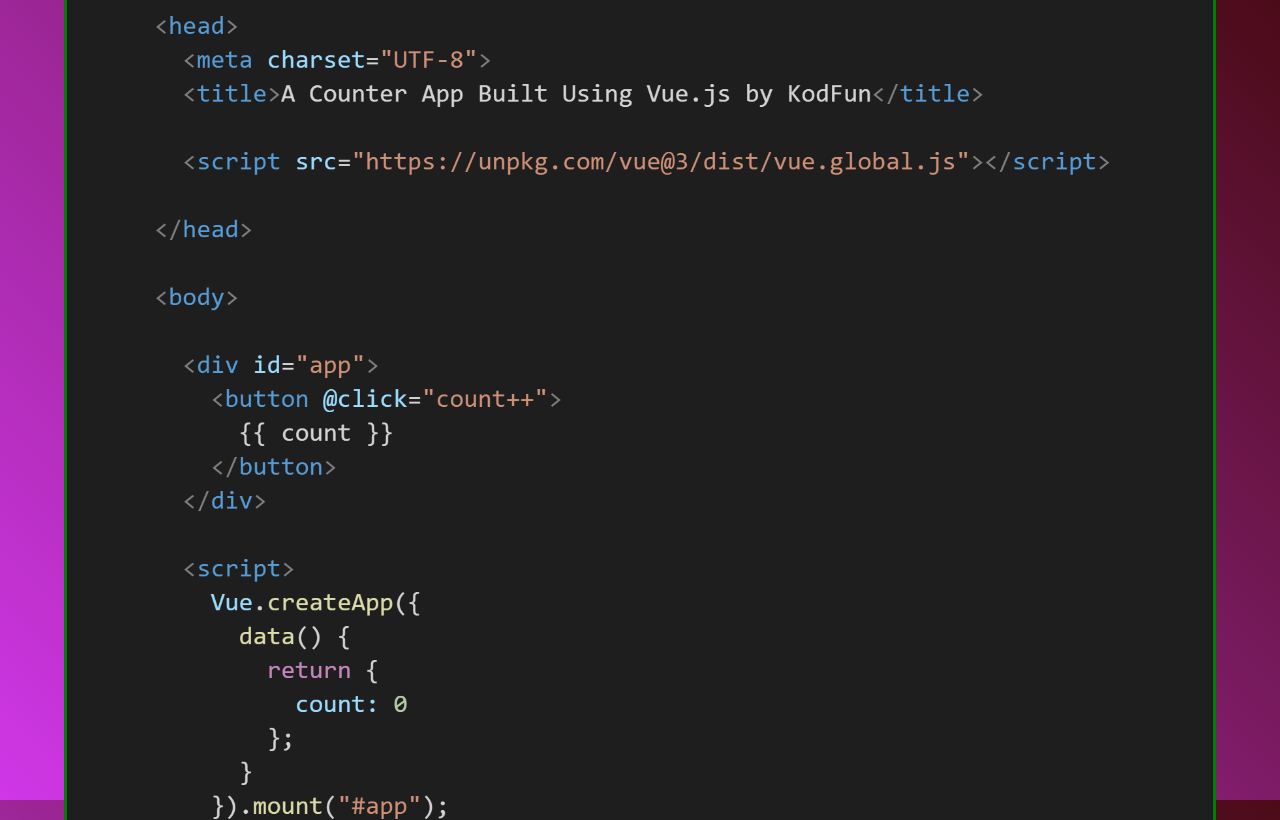
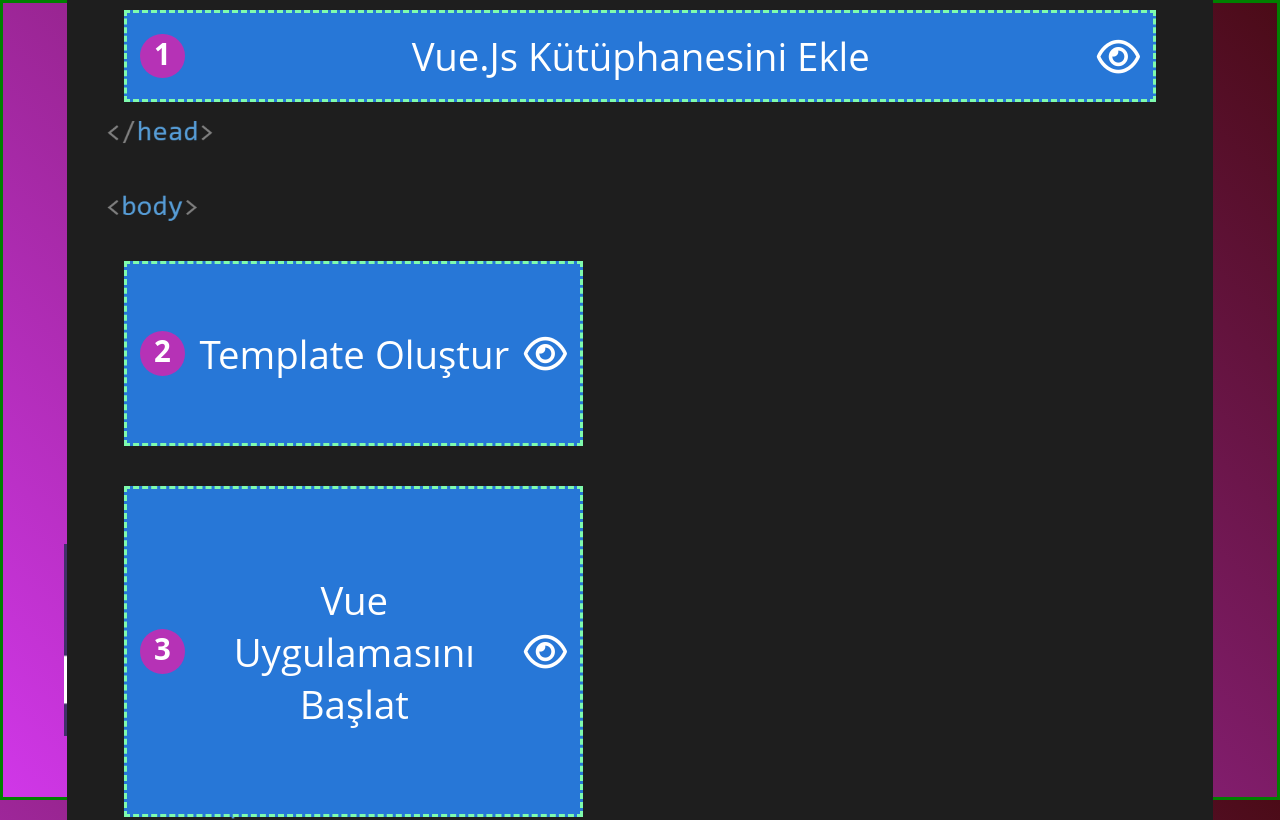
Before and after one commit to kodfun/Reels, a plain HTML site: page VueCounter/animation.html in a window 1280 px wide. Shown: the top 820 px of the page. Drawn offline with Linux system fonts and the light colour scheme.

Commit message:
animation vue

```diff
--- a/VueCounter/animation.html
+++ b/VueCounter/animation.html
@@ -1,10 +1,12 @@
 <!DOCTYPE html>
 <html lang="en">
+
 <head>
   <meta charset="UTF-8">
   <meta http-equiv="X-UA-Compatible" content="IE=edge">
   <meta name="viewport" content="width=device-width, initial-scale=1.0">
-  <title>Vue.js Counter</title>
+  <title>Vue.js ile Counter</title>
+  <link rel="stylesheet" href="https://cdnjs.cloudflare.com/ajax/libs/font-awesome/6.3.0/css/all.min.css" integrity="sha512-SzlrxWUlpfuzQ+pcUCosxcglQRNAq/DZjVsC0lE40xsADsfeQoEypE+enwcOiGjk/bSuGGKHEyjSoQ1zVisanQ==" crossorigin="anonymous" referrerpolicy="no-referrer" />
   <style>
     *,
     *::before,
@@ -12,39 +14,143 @@
       box-sizing: border-box;
     }
 
-    html, body {
+    html,
+    body {
       height: 100%;
       margin: 0;
       padding: 0;
       background: linear-gradient(45deg, #d037e8, #4b0b17);
+      font-family: "Open Sans", sans-serif;
     }
+
     body {
       display: flex;
       justify-content: center;
-      align-items: center;
+      align-items: stretch;
       flex-direction: column;
+      color: white;
+      padding-bottom: 15vh;
+      border: 3px solid green;
     }
+
+    header {
+      padding: 1vw;
+      margin: 1vw 5vw;
+      font-size: 5rem;
+      background: rgba(0, 0, 0, 0.25);
+    }
+
     main {
       background-color: #1e1e1e;
-      border: 3px solid green;
-      padding: 5vw;
-      margin: 5vw;
+      padding: 1vw;
+      margin: 2vw 5vw 1vw;
+      position: relative;
     }
+
     main>img {
       width: 100%;
       object-fit: contain;
     }
+
+    footer {
+      padding: 2vw;
+      margin: 2vw 5vw;
+      font-size: 2rem;
+      background: rgba(0, 0, 0, 0.25);
+    }
+
+    header,
+    main,
+    footer {
+      border-radius: 1rem;
+      text-align: center;
+    }
+
+    .step {
+      position: absolute;
+      left: 5%;
+      right: 5%;
+      background-color: rgb(39, 119, 215);
+      display: flex;
+      justify-content: space-between;
+      align-items: center;
+      font-size: 3vw;
+      text-transform: capitalize;
+      border: .4vh dashed #7ffbae;
+      padding: 0 1vw;
+      transition: all 1s;
+    }
+    .step::before {
+      content: attr(data-desc);
+      left: 1vw;
+      font-size: 2.3vw;
+      font-weight: bold;
+      background-color: rgb(182, 50, 182);
+      color: white;
+      display: block;
+      width: 3.5vw;
+      height: 3.5vw;
+      border-radius: 50%;
+    }
+    .step::after {
+      content: "";
+      font-family: "Font Awesome 5 Free";
+      cursor: pointer;
+    }
+    .step1 {
+      top: 24%;
+      bottom: 69%;
+    }
+    .step2 {
+      top: 43%;
+      bottom: 43%;
+      right: 55%;
+    }
+    .step3 {
+      top: 60%;
+      bottom: 15%;
+      right: 55%;
+    }
+    #logo {
+      position: absolute;
+      bottom: 0;
+      left: 0;
+      width: 25vw;
+      height: 25vw;
+      object-fit: contain;
+      padding: 5vw;
+    }
   </style>
 </head>
+
 <body>
+  <img src="../logo.png" alt="" id="logo">
   <header>
-    <h1>Vue.js Counter</h1>
+    Vue.js Counter
   </header>
   <main>
     <img src="code.png" alt="code">
+    <div class="step step1" data-desc="1">
+      Vue.js kütüphanesini ekle
+    </div>
+    <div class="step step2" data-desc="2">
+      Template Oluştur
+    </div>
+    <div class="step step3" data-desc="3">
+      Vue<br> Uygulamasını<br> Başlat
+    </div>
   </main>
   <footer>
-    https://github.com/kodfun/Reels/VueCounter
+    https://github.com/kodfun/Reels
   </footer>
+
+  <script>
+    document.querySelectorAll(".step").forEach((step) => {
+      step.addEventListener("click", () => {
+        step.style.opacity = "0%";
+      });
+    });
+  </script>
 </body>
+
 </html>
```
